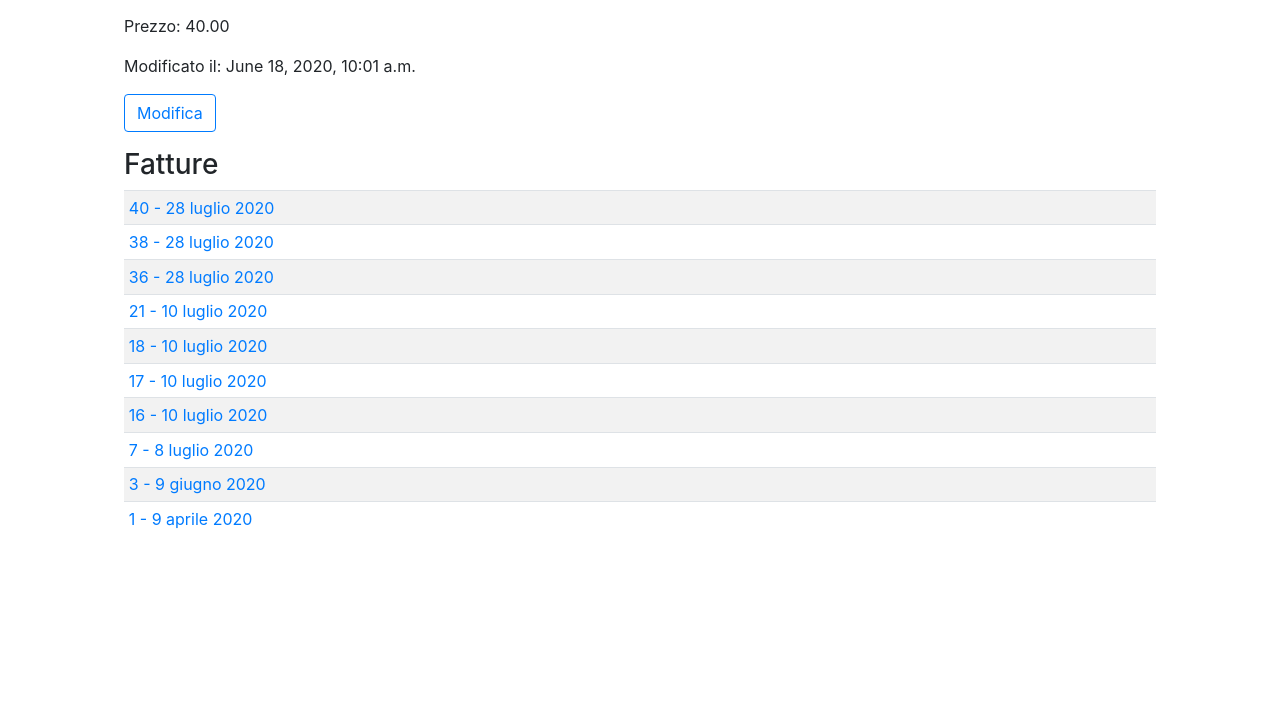
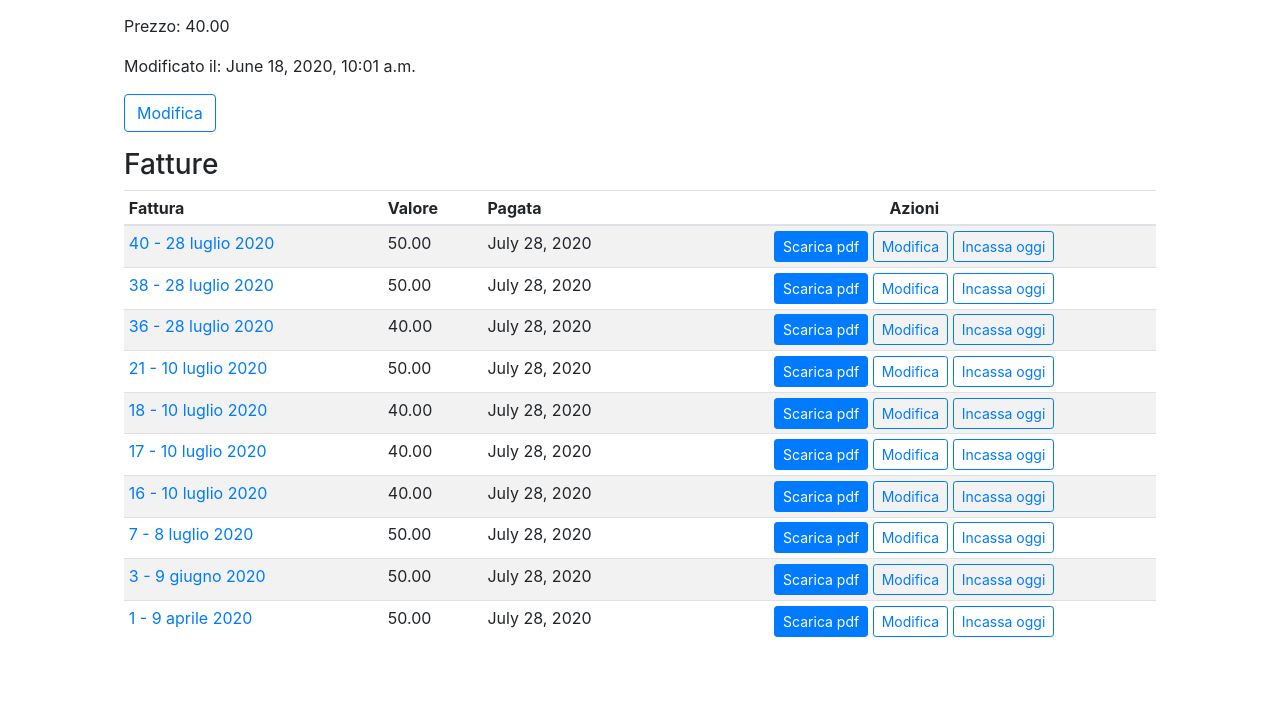
Before and after one commit to DckCanal/Studio, a Django app: page /gestione/paziente/3 in a window 1280 px wide. Shown: the part 413-1118 px from the top of the page. Before the commit the page ends 942 px from the top, so only its background shows below. Run offline with Django 3.2, Linux system fonts and the light colour scheme; a user stored in the database is signed in; data comes from the database, SQL or seed files in the repository; both versions use the stored data as it was after the commit; some libraries are stand-ins or nearby versions.

Commit message:
Fattura: testo e data_incasso aggiunti, funzione incassa-oggi sviluppata

```diff
--- a/gestione/forms.py
+++ b/gestione/forms.py
@@ -6,7 +6,7 @@ from datetime import date
 class NuovaFatturaForm(ModelForm):
     class Meta:
         model = Fattura
-        fields = ['paziente','valore','data','numero']
+        fields = ['paziente','valore','data','numero','data_incasso','testo']
 
 
     def clean_data(self):
--- a/gestione/models.py
+++ b/gestione/models.py
@@ -50,18 +50,17 @@ class Fattura(models.Model):
 
 	paziente = models.ForeignKey(Paziente, on_delete = models.SET_NULL, null = True, help_text = 'Intestatario (Paziente)')
 	valore = models.DecimalField(help_text = 'Valore', max_digits = 8, decimal_places = 2)
-	data = models.DateField(default = date.today, help_text = 'Data <em>YYYY-MM-DD</em>.')
+	data = models.DateField(default = date.today, help_text = 'Data <em>AAAA-MM-GG</em>.')
+	data_incasso = models.DateField(help_text='Data di incasso <em>AAAA-MM-GG</em>',null=True,blank=True)
+	testo = models.CharField(max_length=300,help_text='Servizio eseguito',default='Trattamento massoterapico')
 
 	numero = models.PositiveSmallIntegerField('Numero d\'ordine', help_text = 'Numero d\'ordine')
-	#inserire di default il numero più grande +1 dell'anno corrente, chissà come si fa...
 
 	class Meta:
 		ordering = ['-data','-numero']
 
 	def __str__(self):
 		return str(self.numero) + " - " + data_italiana(self.data)
-		#return "Fattura numero "+ self.numero+" intestata a "+self.paziente.cognome+" "+self.paziente.nome+" del "+self.data+", "+self.valore
-		#c'è un errore, self.paziente (ForeignKey) non ha attributo nome e cognome
 
 	def get_absolute_url(self):
 		return reverse('dettaglio-fattura', args=[str(self.id)])
--- a/gestione/templates/gestione/paziente_detail.html
+++ b/gestione/templates/gestione/paziente_detail.html
@@ -66,9 +66,28 @@
     {% if paziente.fattura_set.all %}
     <div class="table-responsive">
         <table class="table table-striped table-sm">
+            <thead>
+                <tr>
+                  <th>Fattura</th>
+                  <th>Valore</th>
+                  <th>Pagata</th>
+                  <th class="text-center">Azioni</th>
+                </tr>
+              </thead>
             <tbody>
         {% for f in paziente.fattura_set.all %}
-        <tr><td><a href="{{ f.get_absolute_url }}">{{f}}</a></td></tr>
+        <tr>
+            <td><a href="{{ f.get_absolute_url }}">{{f}}</a></td>
+            <td>{{f.valore}}</td>
+            <td>{{f.data_incasso}}</td>
+            <td class="text-center">
+                <a class="btn btn-primary btn-sm" href="{% url 'fattura-pdf' f.id %}">Scarica pdf</a>
+                <a class="btn btn-outline-primary btn-sm" href="{% url 'modifica-fattura' f.id %}">Modifica</a>
+                {% if not fattura.data_incasso %}
+                <a class="btn btn-outline-primary btn-sm" href="{% url 'incassa-oggi' f.id %}">Incassa oggi</a>
+                {% endif %}
+            </td>
+        </tr>
         {% endfor %}
     {% else %}
     <tr><td>Nessuna fattura intestata al paziente</td></tr>
--- a/gestione/urls.py
+++ b/gestione/urls.py
@@ -16,5 +16,7 @@ urlpatterns = [
     path('nuovo-paziente',views.NuovoPaziente.as_view(),name='nuovo-paziente'),
     path('modifica-paziente/<int:pk>',views.ModificaPaziente.as_view(),name='modifica-paziente'),
     path('nuova-fattura',views.nuovaFattura,name='nuova-fattura'),
-    path('fattura-veloce/<int:pzpk>',views.fatturaVeloce,name='fattura-veloce')
+    path('fattura-veloce/<int:pzpk>',views.fatturaVeloce,name='fattura-veloce'),
+    path('modifica-fattura/<int:pk>',views.ModificaFattura.as_view(),name='modifica-fattura'),
+    path('incassa-fattura/<int:pk>',views.incassaOggi,name='incassa-oggi'),
 ]
--- a/gestione/views.py
+++ b/gestione/views.py
@@ -28,6 +28,7 @@ class PazienteListView(LoginRequiredMixin, generic.ListView):
     """View di elenco dei pazienti, home page del sito"""
     model = Paziente
     context_object_name = 'elenco_pazienti'
+    paginate_by=25
     permission_required = ('gestione.view_paziente','gestione.delete_paziente')
 
 
@@ -91,6 +92,11 @@ class ModificaPaziente(LoginRequiredMixin,UpdateView):
         'provincia_nascita','prezzo']
     permission_required = ['gestione.add_paziente']
 
+class ModificaFattura(LoginRequiredMixin,UpdateView):
+    model = Fattura
+    fields = ['valore','data','numero','data_incasso','testo']
+    permission_required = ['gestione.add_fattura']
+
 @permission_required('gestione.add_fattura')
 def nuovaFattura(request):
     if request.method == 'POST':
@@ -119,7 +125,15 @@ def fatturaVeloce(request,pzpk):
     f.paziente = paz
     f.valore = paz.prezzo
     f.data = date.today()
+    f.data_incasso = date.today()
     num = Fattura.objects.filter(data__year=date.today().year).aggregate(Max('numero'))['numero__max']+1
     f.numero = num
     f.save()
     return pdfgen.genera_fattura(request,f.pk)
+
+@permission_required('gestione.add_fattura')
+def incassaOggi(request,pk):
+    f = get_object_or_404(Fattura,pk=pk)
+    f.data_incasso = date.today()
+    f.save()
+    return HttpResponseRedirect(f.get_absolute_url())
```
Also changed, not shown: gestione/templates/gestione/fattura_detail.html (+12 -0 lines), gestione/templates/gestione/fattura_list.html (+9 -3 lines), gestione/templates/gestione/paziente_list.html (+18 -1 lines), db.sqlite3, 1 other file.
